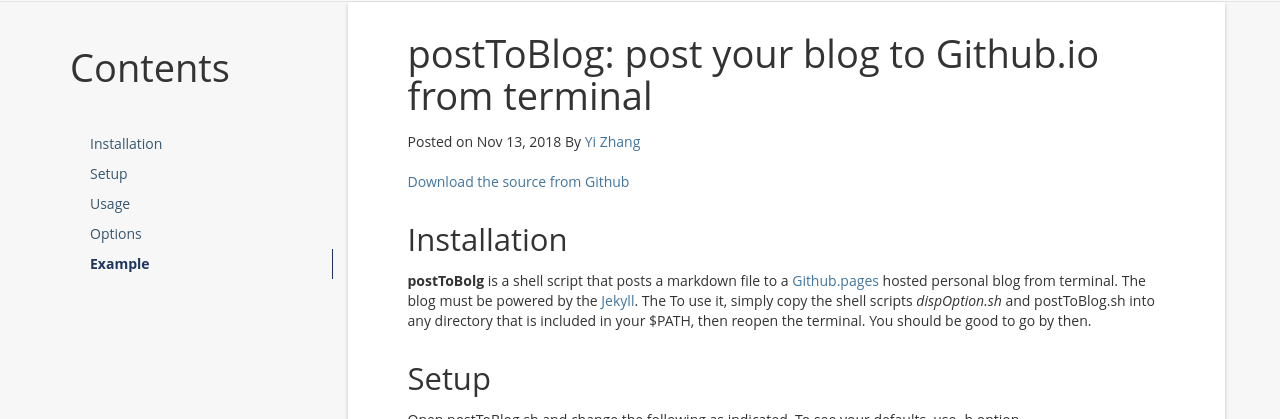
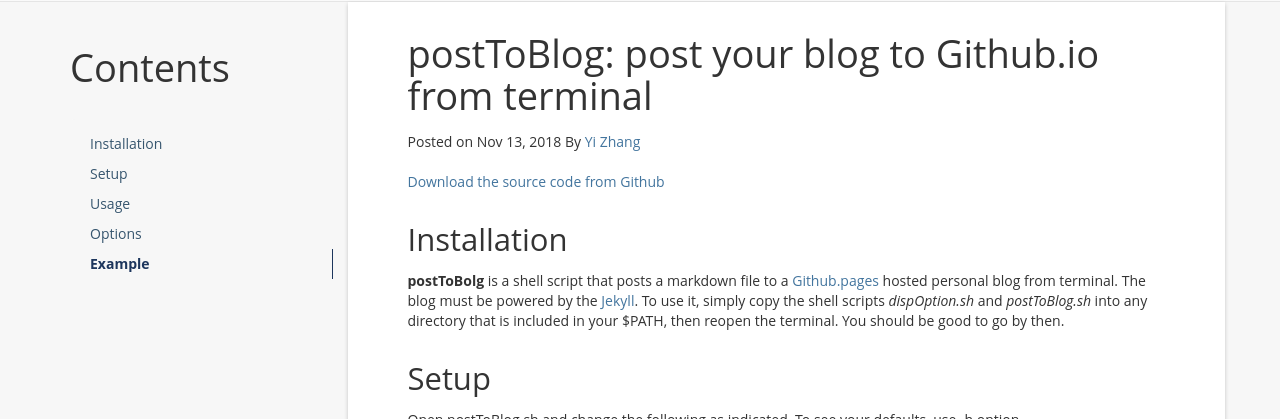
Before and after one commit to YiZhangCUG/YiZhangCUG.github.io, a Jekyll site: the page built from _posts/2018/2018-11-12-postToBlog-post-your-blog-to-Githubio-from-terminal.md, in a window 1280 px wide and 900 px high. Shown: the part 345-764 px from the top of the window. Built offline with Jekyll 4.4.1, drawn with Linux system fonts in a browser that asks for light colours; nearby versions of some CDN libraries; a script that is not in the unit is left out; comment, search, counter and statistics services are not loaded.

```diff
--- a/_posts/2018/2018-11-12-postToBlog-post-your-blog-to-Githubio-from-terminal.md
+++ b/_posts/2018/2018-11-12-postToBlog-post-your-blog-to-Githubio-from-terminal.md
@@ -11,11 +11,11 @@ tags: [Shell,Git,Jekyll]
 
 
 
-[Download the source from Github](https://github.com/YiZhangCUG/OpenSourcePrograms)
+[Download the source code from Github](https://github.com/YiZhangCUG/OpenSourcePrograms)
 
 ## Installation
 
-**postToBolg** is a shell script that posts a markdown file to a [Github.pages](https://pages.github.com) hosted personal blog from terminal. The blog must be powered by the [Jekyll](https://jekyllrb.com). The To use it, simply copy the shell scripts *dispOption.sh* and postToBlog.sh into any directory that is included in your $PATH, then reopen the terminal. You should be good to go by then.
+**postToBolg** is a shell script that posts a markdown file to a [Github.pages](https://pages.github.com) hosted personal blog from terminal. The blog must be powered by the [Jekyll](https://jekyllrb.com). To use it, simply copy the shell scripts *dispOption.sh* and *postToBlog.sh* into any directory that is included in your $PATH, then reopen the terminal. You should be good to go by then.
 
 ## Setup
 
```
Also changed, not shown: _posts/2018/2018-11-10-how-to-use-this-jekyll-theme.md (+2 -2 lines), _posts/2018/2018-11-10-write-blog-using-markdown.md (+6 -2 lines), resumes.md (+2 -0 lines), assets/images/cug-logo.png (added), 2 other files.
